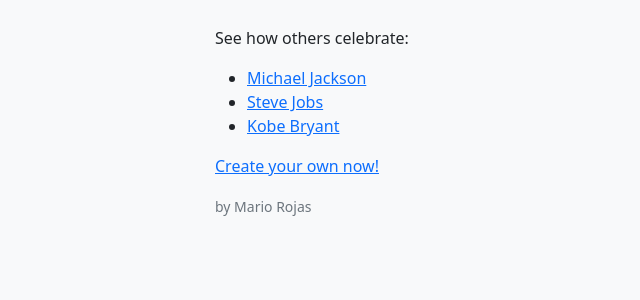
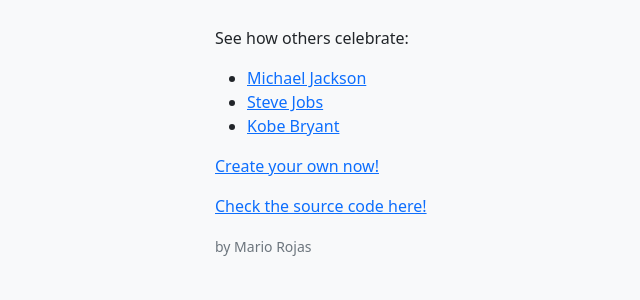
Before and after one commit to mariorojas/easytribute, a Django app: template tributes/templates/tributes/tribute_home.html in a window 1280 px wide. Shown: the part 235-535 px from the top of the page, without its empty margins (97-737 px from the left). Run offline with Django 4.2, Linux system fonts and the light colour scheme; the template is opened without the code that fills it, so the values that code supplies are empty; some libraries are stand-ins or nearby versions.

Commit message:
add github repo link

```diff
--- a/tributes/templates/tributes/tribute_home.html
+++ b/tributes/templates/tributes/tribute_home.html
@@ -11,6 +11,7 @@
     <li><a href="{% url 'tributes:detail' 'kobe' %}">Kobe Bryant</a></li>
 </ul>
 <p><a href="{% url 'tributes:new' %}">Create your own now!</a></p>
+<p><a href="https://github.com/mariorojas/easytribute">Check the source code here!</a></p>
 <p><a class="text-secondary text-decoration-none" href="https://mariorojas.carrd.co"><small>by Mario Rojas</small></a></p>
 
 {% endblock%}
```
